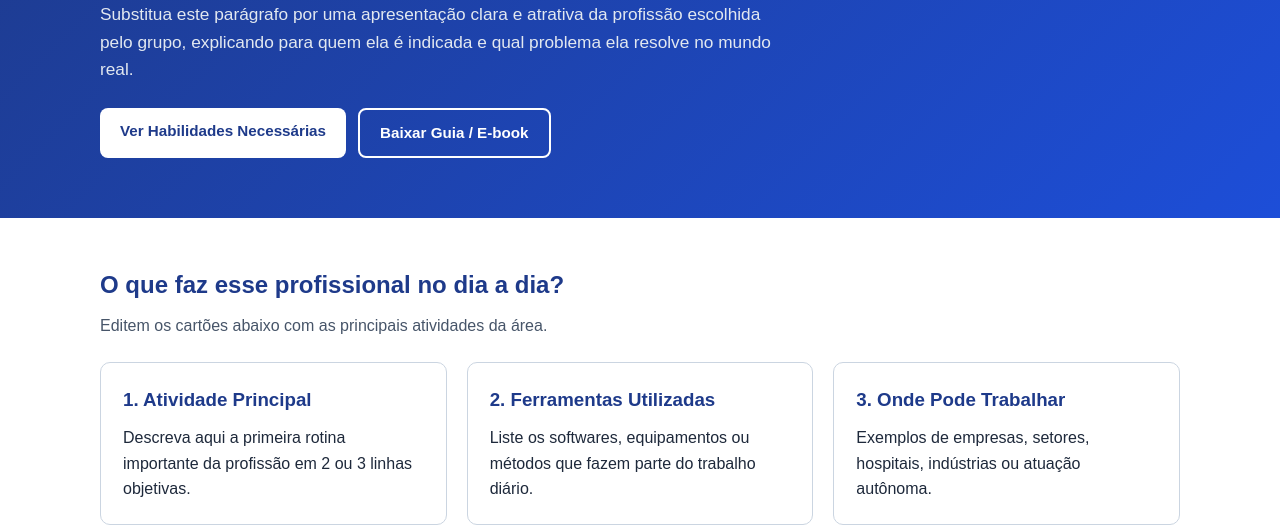
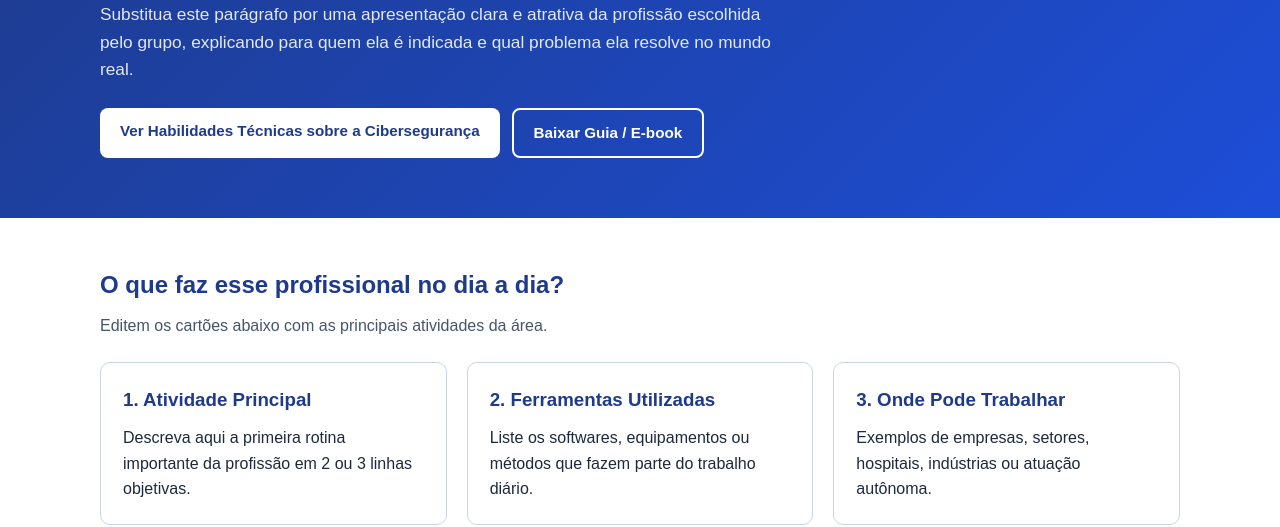
Before and after one commit to gabrields160326-pixel/gabrields160326-pixel.github.io, a plain HTML site: page index.html in a window 1280 px wide. Shown: the part 290-817 px from the top of the page. Drawn offline with Linux system fonts and the light colour scheme.

Commit message:
atualizacao

```diff
--- a/index.html
+++ b/index.html
@@ -37,7 +37,7 @@
           explicando para quem ela é indicada e qual problema ela resolve no mundo real.
         </p>
         <div class="botoes-hero">
-          <a href="pages/habilidades.html" class="btn btn-primario">Ver Habilidades Necessárias</a>
+          <a href="pages/habilidades.html" class="btn btn-primario">Ver Habilidades Técnicas sobre a Cibersegurança</a>
           <a href="pages/materiais.html" class="btn btn-secundario">Baixar Guia / E-book</a>
         </div>
       </div>
```
